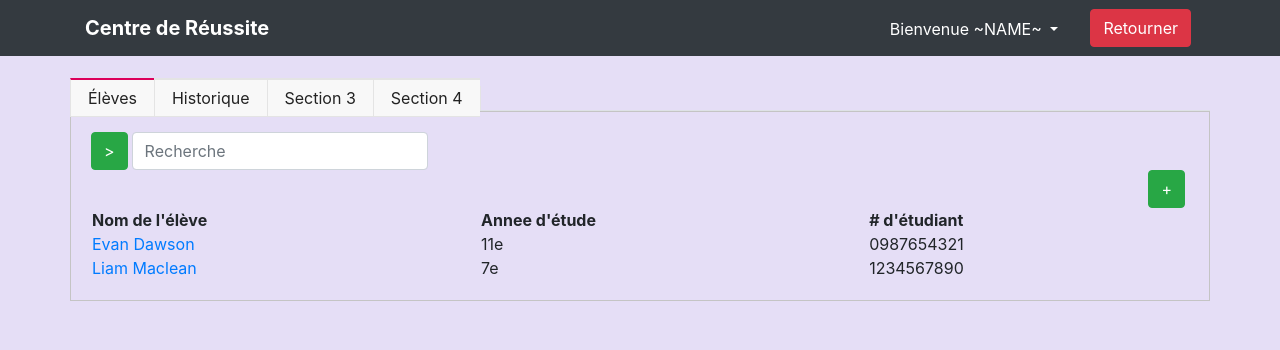
After one commit to YaghiTech/Django-Attendance, a Django app: template Home/templates/Home/adminpanel.html in a window 1280 px wide. The commit adds this page. Shown: the top 350 px of the page. Run offline with Django 3.2, Linux system fonts and the light colour scheme; the template is opened without the code that fills it, so the values that code supplies are empty; some libraries are stand-ins or nearby versions.

Commit message:
Added html pages

```diff
--- /dev/null
+++ b/Home/templates/Home/adminpanel.html
@@ -0,0 +1,258 @@
+<!DOCTYPE html>
+<html lang="en">
+
+	<style type="text/css">
+		body {
+			background: #e5def6 !important;
+		}
+
+		.nav-item {
+			color: white;
+		}
+
+		.welcome-name {
+			margin-right: 20px;
+			margin-top: 8px;
+		}
+
+		.content {
+			margin-top: 30px;
+			width: 100%;
+		}
+
+		a:hover,a:focus{
+			text-decoration: none;
+			outline: none;
+		}
+		.nav-tabs {
+			border-bottom: 1px solid #c4c4c4;
+		}
+		.nav-tabs > li > a{
+			border-radius: 0px;
+			border: 1px solid #e4e4e4;
+			border-top: 2px solid #e4e4e4;
+			border-right: 0px none;
+			margin-right: 0px;
+			padding: 8px 17px;
+			transition:0.3s ease;
+			background: #F8F8F8;
+			color:#222222;
+		}
+		.nav-tabs > li:last-child{
+			border-right:1px solid #e4e4e4;
+		}
+		.nav-tabs > li > a:hover{
+			border: 1px solid #e4e4e4;
+			border-top: 2px solid #7a4b94;
+			border-right: 0px none;
+			background: #F8F8F8;
+		}
+		.nav-tabs > li.active > a,
+		.nav-tabs > li.active > a:focus,
+		.nav-tabs > li.active > a:hover{
+			border-top: 2px solid #dc005a;
+			color:#222222;
+			border-right: 0px none;
+		}
+		.tab-content > .tab-pane{
+			border: 1px solid #c4c4c4;
+			border-top: 1px solid #c4c4c4;
+			padding: 20px;
+			line-height: 22px;
+		}
+		.nav-tabs > li.active:hover > a{
+			border-top-color:#7a4b94;
+		}
+
+		.dropdown {
+			margin-top: -6px;
+		}
+
+		.dropdown-toggle, .dropdown-toggle {
+        	background:	none !important;
+			border: none !important;
+    	}
+
+	</style>
+
+  <head>
+    <meta charset="utf-8">
+    <meta name="viewport" content="width=device-width, initial-scale=1, shrink-to-fit=no">
+    <meta name="description" content="">
+    <meta name="author" content="">
+
+    <title>Centre de Réussite</title>
+
+    <!-- Bootstrap core CSS -->
+    <link href="https://maxcdn.bootstrapcdn.com/bootstrap/4.0.0/css/bootstrap.min.css" rel="stylesheet">
+
+    <!-- Custom styles for this template -->
+    <style>
+      body {
+        padding-top: 54px;
+      }
+      @media (min-width: 992px) {
+        body {
+          padding-top: 56px;
+        }
+      }
+
+    </style>
+
+	</head>
+
+  <body>
+    <!-- Navigation -->
+    <nav class="navbar navbar-expand-lg navbar-dark bg-dark fixed-top">
+      <div class="container">
+        <a class="navbar-brand" href="#"><b>Centre de Réussite</b></a>
+        <button class="navbar-toggler" type="button" data-toggle="collapse" data-target="#navbarResponsive" aria-controls="navbarResponsive" aria-expanded="false" aria-label="Toggle navigation">
+          <span class="navbar-toggler-icon"></span>
+        </button>
+        <div class="collapse navbar-collapse" id="navbarResponsive">
+          <ul class="navbar-nav ml-auto">
+			<li class="nav-item welcome-name">
+				<div class="dropdown">
+				  <button class="btn btn-secondary dropdown-toggle" type="button" id="dropdownMenuButton" data-toggle="dropdown" aria-haspopup="true" aria-expanded="false">
+					Bienvenue ~NAME~
+				  </button>
+				  <div class="dropdown-menu" aria-labelledby="dropdownMenuButton">
+					<a class="dropdown-item" href="#">Action</a>
+					<a class="dropdown-item" href="#">Another action</a>
+					<a class="dropdown-item" href="#">Something else here</a>
+				  </div>
+				</div>
+			</li>
+
+			<li class="nav-item">
+				<a href="./index.html"><button style="margin-right: 4px" type="button" class="btn btn-danger">Retourner</button></a>
+			</li>
+
+          </ul>
+        </div>
+      </div>
+    </nav>
+
+    <!-- Page Content -->
+    <div class="container">
+      	<div class="row">
+			<div class="content">
+                <!-- Nav tabs -->
+                <ul class="nav nav-tabs" role="tablist">
+                    <li role="presentation" class="active"><a href="#Section1" aria-controls="home" role="tab" data-toggle="tab">Élèves</a></li>
+                    <li role="presentation"><a href="#Section2" aria-controls="profile" role="tab" data-toggle="tab">Historique</a></li>
+                    <li role="presentation"><a href="#Section3" aria-controls="messages" role="tab" data-toggle="tab">Section 3</a></li>
+                    <li role="presentation"><a href="#Section4" aria-controls="settings" role="tab" data-toggle="tab">Section 4</a></li>
+                </ul>
+                <!-- Tab panes -->
+                <div class="tab-content">
+                    <div role="tabpanel" class="tab-pane active" id="Section1">
+
+						<a href="./adminpanel.html" style="float: left;"><button style="margin-right: 4px" type="button" class="btn btn-success enter-button">></button></a>
+						<input style="width: 27%;" class="form-control input-sm" id="inputsm" type="text" name="blank" placeholder="Recherche">
+						<a href="./adminpanel.html" style="float: right;"><button style="margin-right: 4px" type="button" class="btn btn-success enter-button">+</button></a>
+						<br>
+
+						<table style="width:100%">
+							<tr>
+								<th>Nom de l'élève</th>
+								<th>Annee d'étude</th>
+								<th># d'étudiant</th>
+							</tr>
+
+							<tr>
+								<td><a href="#">Evan Dawson</a></td>
+								<td>11e</td>
+								<td>0987654321</td>
+							</tr>
+
+							<tr>
+								<td><a href="#">Liam Maclean</a></td>
+								<td>7e</td>
+								<td>1234567890</td>
+						</table>
+                    </div>
+                    <div role="tabpanel" class="tab-pane" id="Section2">
+                        <table style="width:100%">
+				<tr>
+					<th>Date</th>
+					<th>Nom de l'élève</th>
+					<th>Annee d'étude</th>
+					<th>Sujet</th>
+					<th>Enseignant</th>
+					<th>Endroit</th>
+					<th>Raison</th>
+					<th>L'heure d'arrivee</th>
+					<th>L'heure de sortie</th>
+				</tr>
+
+				<tr>
+					<td><script> document.write(new Date().toLocaleDateString()); </script></td>
+					<td><a href="#">George Thomas</a></td>
+					<td>11e</td>
+					<td>Science</td>
+					<td>Mr. Yaghi</td>
+					<td>En classe</td>
+					<td>Aide</td>
+					<td>12:59pm</td>
+					<td>1:50pm</td>
+				</tr>
+
+				<tr>
+					<td><script> document.write(new Date().toLocaleDateString()); </script></td>
+					<td><a href="#">Evan Dawson</a></td>
+					<td>11e</td>
+					<td>Science</td>
+					<td>Mr. Yaghi</td>
+					<td>En classe</td>
+					<td>Aide</td>
+					<td>12:26pm</td>
+					<td>1:11pm</td>
+				</tr>
+
+				<tr>
+					<td><script> document.write(new Date().toLocaleDateString()); </script></td>
+					<td><a href="#">Liam Maclean</a></td>
+					<td>7e</td>
+					<td>Histoire</td>
+					<td>Mr. Ba</td>
+					<td>Centre de Reussite</td>
+					<td>Cours en ligne</td>
+					<td>12:29pm</td>
+					<td>1:38pm</td>
+				</tr>
+			</table>
+                    </div>
+                    <div role="tabpanel" class="tab-pane" id="Section3">
+                        3 - Lorem ipsum dolor sit amet, consectetur adipisicing elit, sed do eiusmod tempor incididunt ut labore et dolore magna aliqua. Ut enim ad minim veniam, quis nostrud exercitation ullamco laboris nisi ut aliquip ex ea commodo consequat. Excepteur sint occaecat cupidatat non proident, sunt in culpa qui officia deserunt mollit anim id est laborum
+                    </div>
+                    <div role="tabpanel" class="tab-pane" id="Section4">
+                        4 - Lorem ipsum dolor sit amet, consectetur adipisicing elit, sed do eiusmod tempor incididunt ut labore et dolore magna aliqua. Ut enim ad minim veniam, quis nostrud exercitation ullamco laboris nisi ut aliquip ex ea commodo consequat. Duis aute irure dolor in reprehenderit in voluptate velit esse cillum dolore eu fugiat nulla pariatur. Excepteur sint occaecat cupidatat non proident, sunt in culpa qui officia deserunt mollit anim id est laborum
+                    </div>
+                </div>
+            </div>
+		</div>
+    </div>
+
+	<div class="footer" style="height: 50px;">
+	</div>
+
+    <!-- Bootstrap core JavaScript -->
+<script type="text/javascript" src="https://cdnjs.cloudflare.com/ajax/libs/jquery/3.3.1/jquery.min.js"></script>
+<script type="text/javascript" src="https://maxcdn.bootstrapcdn.com/bootstrap/4.0.0/js/bootstrap.bundle.min.js"></script>
+</body>
+
+<script>
+$(document).ready(function () {
+    $('.nav li a').click(function(e) {
+
+        $('.nav li.active').removeClass('active');
+
+        var $parent = $(this).parent();
+        $parent.addClass('active');
+        e.preventDefault();
+    });
+});
+</script>
+
+</html>
```
Also changed, not shown: Home/templates/Home/adminlogin.html (added, +77 -0 lines), Home/templates/Home/index.html (+200 -36 lines).
